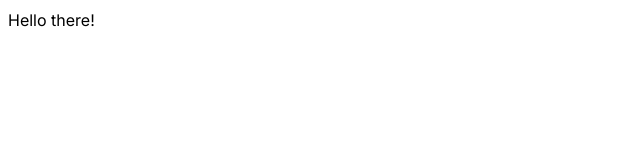
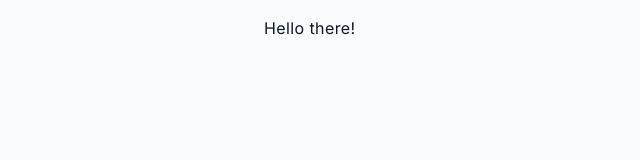
Before and after one commit to davidgglassman/personal-site, an Astro site: page / in a window 1280 px wide. Shown: the whole page, without its empty margins (0-640 px from the left). Built offline with nearby package versions, Linux system fonts and the light colour scheme; Astro itself is replaced by a stand-in of ours.

Commit message:
Set foundation layout

```diff
--- a/src/layouts/Layout.astro
+++ b/src/layouts/Layout.astro
@@ -18,7 +18,11 @@ import "@fontsource/inter";
     <title>David Glassman</title>
   </head>
 
-  <body>
-    <slot />
+  <body
+    class="m-0 h-dvh min-h-screen w-full min-w-[300px] cursor-default flex-col overflow-hidden bg-gray-50 p-0 text-left text-base leading-6 font-normal tracking-wide text-gray-900 selection:bg-gray-700 selection:text-gray-100 dark:bg-gray-900 dark:text-gray-100"
+  >
+    <div class="mx-auto flex size-full min-h-screen max-w-[49rem] flex-col justify-start p-4">
+      <slot />
+    </div>
   </body>
 </html>
--- a/src/styles/global.css
+++ b/src/styles/global.css
@@ -19,16 +19,6 @@ Configuration
 }
 
 /********************************************
-Default / Reset
-********************************************/
-
-@layer base {
-  body {
-    @apply m-0 h-dvh w-full overflow-hidden p-2 font-normal dark:bg-gray-900 dark:text-gray-100;
-  }
-}
-
-/********************************************
 Global
 ********************************************/
 
```
